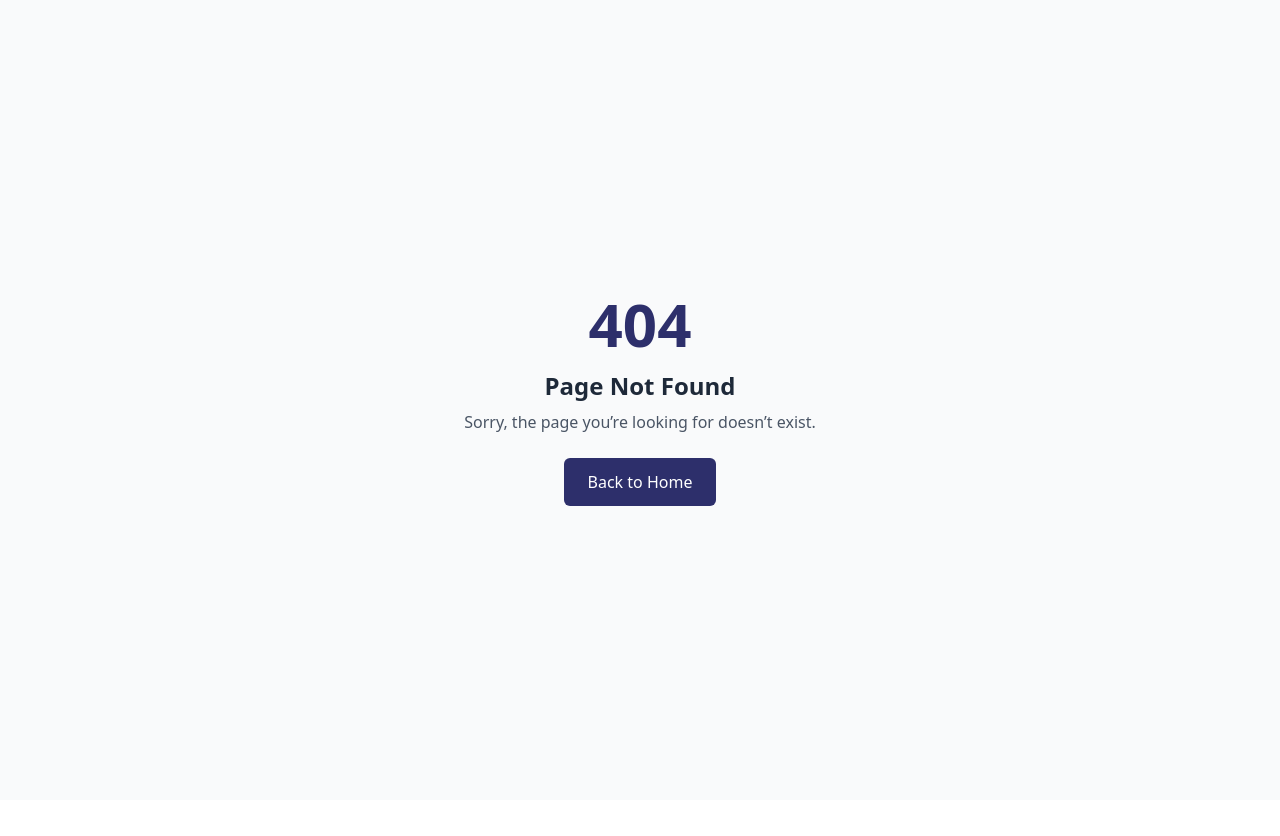
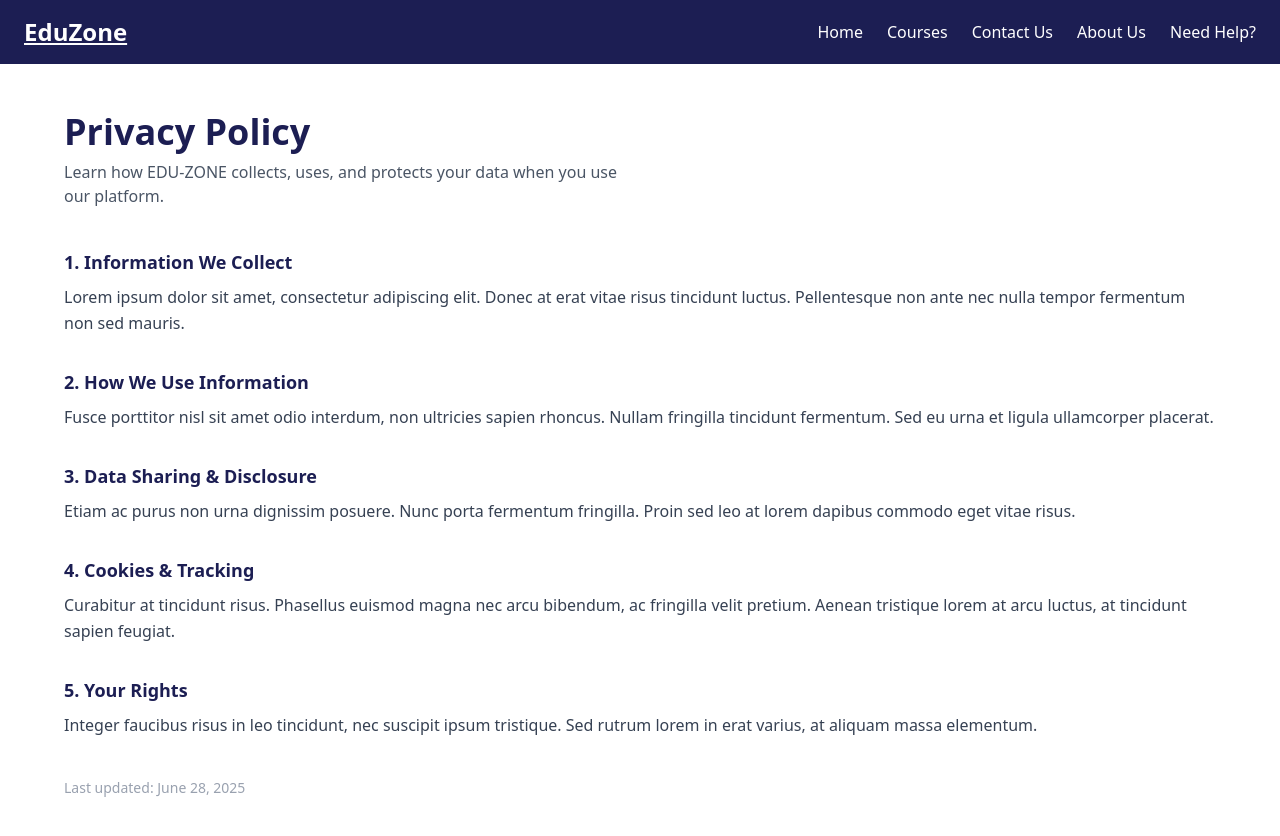
Before and after one commit to SoftEngMuhammadAli/Edu-Zone, a React (Vite) app in the folder client/: page /privacy-policy in a window 1280 px wide. Before the commit this address led to /notfound. Shown: the top 836 px of the page. Before the commit the page ends 800 px from the top, so only its background shows below. Built offline with nearby package versions, Linux system fonts and the light colour scheme.

Commit message:
feat: imeplemented privacy policy static ui

```diff
--- a/client/src/components/home/HeaderNav.jsx
+++ b/client/src/components/home/HeaderNav.jsx
@@ -73,6 +73,9 @@ const HeaderNav = () => {
             >
               Terms and Conditions
             </Link>
+            <Link to="/privacy-policy" onClick={() => setIsMenuOpen(false)}>
+              Privacy Policy
+            </Link>
             <Link to="/help" onClick={() => setIsMenuOpen(false)}>
               Need Help?
             </Link>
--- /dev/null
+++ b/client/src/components/privacy-policy/PrivacyPolicy.jsx
@@ -0,0 +1,84 @@
+import React from "react";
+
+const PrivacyPolicy = () => {
+  return (
+    <section className="bg-white text-black py-12 px-4 sm:px-6 md:px-8 lg:px-16">
+      <div className="max-w-7xl mx-auto">
+        {/* Heading */}
+        <div className="mb-10">
+          <h1 className="text-3xl sm:text-4xl font-bold text-[#1C1E53]">
+            Privacy Policy
+          </h1>
+          <p className="text-sm md:text-base text-gray-600 mt-2 max-w-xl">
+            Learn how EDU-ZONE collects, uses, and protects your data when you
+            use our platform.
+          </p>
+        </div>
+
+        {/* Content */}
+        <div className="space-y-8 text-gray-700 text-base leading-relaxed">
+          <section>
+            <h2 className="text-[#1C1E53] font-semibold text-lg mb-2">
+              1. Information We Collect
+            </h2>
+            <p>
+              Lorem ipsum dolor sit amet, consectetur adipiscing elit. Donec at
+              erat vitae risus tincidunt luctus. Pellentesque non ante nec nulla
+              tempor fermentum non sed mauris.
+            </p>
+          </section>
+
+          <section>
+            <h2 className="text-[#1C1E53] font-semibold text-lg mb-2">
+              2. How We Use Information
+            </h2>
+            <p>
+              Fusce porttitor nisl sit amet odio interdum, non ultricies sapien
+              rhoncus. Nullam fringilla tincidunt fermentum. Sed eu urna et
+              ligula ullamcorper placerat.
+            </p>
+          </section>
+
+          <section>
+            <h2 className="text-[#1C1E53] font-semibold text-lg mb-2">
+              3. Data Sharing & Disclosure
+            </h2>
+            <p>
+              Etiam ac purus non urna dignissim posuere. Nunc porta fermentum
+              fringilla. Proin sed leo at lorem dapibus commodo eget vitae
+              risus.
+            </p>
+          </section>
+
+          <section>
+            <h2 className="text-[#1C1E53] font-semibold text-lg mb-2">
+              4. Cookies & Tracking
+            </h2>
+            <p>
+              Curabitur at tincidunt risus. Phasellus euismod magna nec arcu
+              bibendum, ac fringilla velit pretium. Aenean tristique lorem at
+              arcu luctus, at tincidunt sapien feugiat.
+            </p>
+          </section>
+
+          <section>
+            <h2 className="text-[#1C1E53] font-semibold text-lg mb-2">
+              5. Your Rights
+            </h2>
+            <p>
+              Integer faucibus risus in leo tincidunt, nec suscipit ipsum
+              tristique. Sed rutrum lorem in erat varius, at aliquam massa
+              elementum.
+            </p>
+          </section>
+        </div>
+
+        <p className="text-sm text-gray-400 mt-10">
+          Last updated: June 28, 2025
+        </p>
+      </div>
+    </section>
+  );
+};
+
+export default PrivacyPolicy;
--- a/client/src/pages/home/Home.jsx
+++ b/client/src/pages/home/Home.jsx
@@ -11,6 +11,7 @@ import ReadHomeBlogs from "../../components/blogs/ReadHomeBlogs";
 import ContactUs from "../../components/contact/ContactUs";
 import { AppFooter } from "../../components/footer/Footer";
 import TermsAndConditions from "../../components/terms-and-conditions/TermsAndConditions";
+import PrivacyPolicy from "../../components/privacy-policy/PrivacyPolicy";
 
 const Home = () => {
   return (
@@ -48,6 +49,9 @@ const Home = () => {
       {/* Terms and Conditions */}
       <TermsAndConditions />
 
+      {/* Privacy Policy */}
+      <PrivacyPolicy />
+
       {/* Footer */}
       <AppFooter />
     </>
--- a/client/src/routes/Routes.jsx
+++ b/client/src/routes/Routes.jsx
@@ -19,6 +19,7 @@ import SeeAllCoursesList from "../pages/courses/AllCourses";
 import ReadAllBlogs from "../pages/blogs/AllBlogs";
 import NotFound from "../pages/home/NotFound";
 import TermsAndConditions from "../components/terms-and-conditions/TermsAndConditions";
+import PrivacyPolicy from "../components/privacy-policy/PrivacyPolicy";
 
 const AppRoutes = () => {
   return (
@@ -76,6 +77,7 @@ const MainLayout = () => {
         <Route path="/about" element={<AboutUs />} />
         <Route path="/help" element={<Help />} />
         <Route path="/terms-and-conditions" element={<TermsAndConditions />} />
+        <Route path="/privacy-policy" element={<PrivacyPolicy />} />
         <Route path="/allblogs" element={<ReadAllBlogs />} />
 
         {/* Course Routes */}
```
